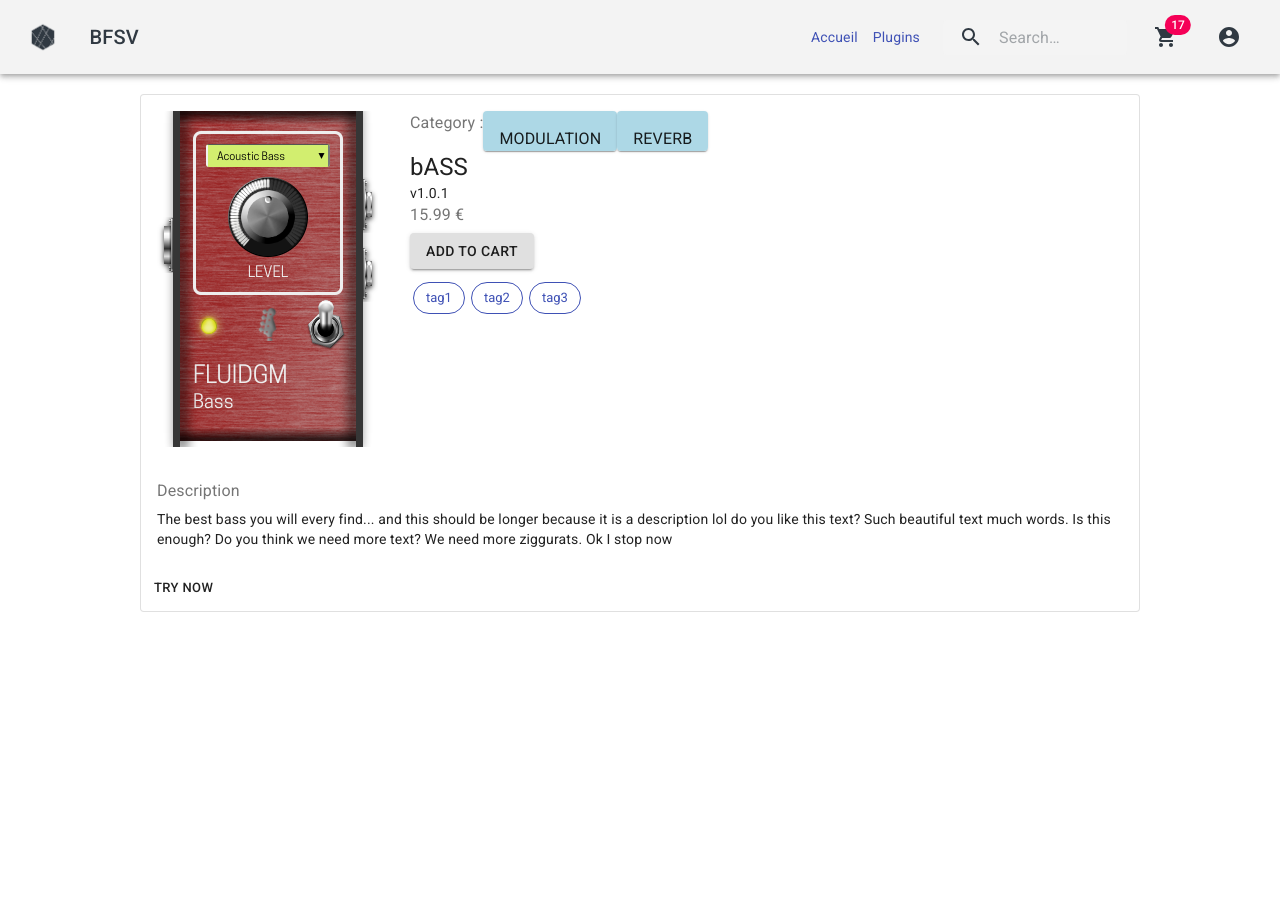
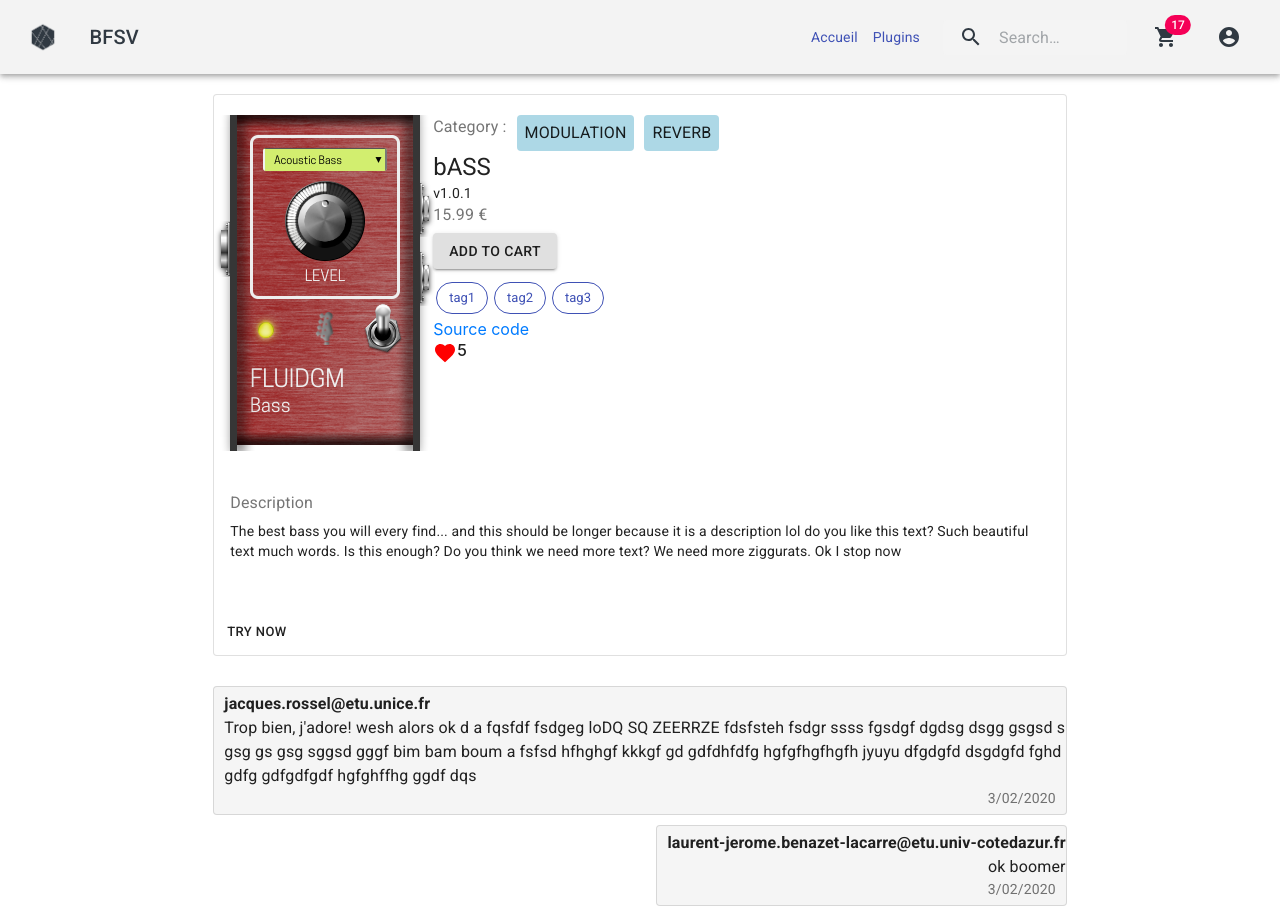
Before and after one commit to salord-f/BFSV, a React (Create React App) app in the folder client/: page /test in a window 1280 px wide. Before the commit the page ends 800 px from the top, so only its background shows below. Built offline with nearby package versions, Linux system fonts and the light colour scheme.

Commit message:
added Comments and refactor detail to a grid

```diff
--- a/client/src/pages/Details.jsx
+++ b/client/src/pages/Details.jsx
@@ -1,4 +1,4 @@
-import React, {Component} from 'react'
+import React from 'react'
 import { toast } from 'react-toastify';
 import 'react-toastify/dist/ReactToastify.css';
 import YouTube from 'react-youtube';
@@ -10,7 +10,13 @@ import Button from '@material-ui/core/Button';
 import Typography from '@material-ui/core/Typography';
 import CardMedia from '@material-ui/core/CardMedia';
 import Chip from '@material-ui/core/Chip';
+import Grid from '@material-ui/core/Grid';
+
+import FavoriteIcon from '@material-ui/icons/Favorite';
+
+
 import '../style/details.scss'
+import {Icon} from "@material-ui/core";
 
 toast.configure({
     autoClose:6000,
@@ -18,11 +24,9 @@ toast.configure({
     });
 
 function CategoryItem(props) {
-    return <Card className="categoryItem1">
-        <CardContent className="categoryItem2">
+    return <Button style={{marginLeft:"10px",background:"lightblue"}}>
         <Typography className="categoryText">{props.item}</Typography>
-        </CardContent>
-    </Card>
+    </Button>
 }
 
 function TagItem(props) {
@@ -30,7 +34,7 @@ function TagItem(props) {
 }
 
 function youTube(videoId) {
-    if(videoId!==""){
+    if(videoId!=="" && videoId!=null){
         return(
             <div className="detailYoutube">
                 <YouTube videoId={videoId}/>
@@ -43,7 +47,52 @@ function addToCard(name){
     toast.success("Plugin "+name+" added to cart.");
 }
 
+function codeLink(link) {
+    if(link!=="" && link!=null){
+        return (
+            <a href={link}>Source code</a>
+        )
+    }
+}
+
+function Comment(props){
+    let time = new Date(props.comment.time);
+    let timeString = time.getDate()+"/";
+    let month = parseInt(time.getMonth())+1;
+    if(month>9){
+        timeString+=month+"/";
+    }else {
+        timeString+="0"+month+"/";
+    }
+    timeString+=time.getFullYear()
+    return(
+        <Card className="comment" variant="outlined" style={{background:"WhiteSmoke"}}>
+            <Grid container direction="column" alignItems={"flex-start"}>
+                <Grid item xs={12} style={{marginLeft:"10px",marginTop:"5px"}}>
+                    <Typography style={{fontWeight:"bold"}}>
+                        {props.comment.authorMail}
+                    </Typography>
+                </Grid>
+            </Grid>
+            <Grid container direction="column" alignItems={"flex-end"} >
+                <Grid item xs={12} style={{marginLeft:"10px"}}>
+                    <Typography>
+                        {props.comment.content}
+                    </Typography>
+                </Grid>
+                <Grid item xs={12} style={{marginRight:"10px",marginBottom:"5px"}}>
+                    <Typography color="textSecondary" style={{fontSize:"14px"}}>
+                        {timeString}
+                    </Typography>
+                </Grid>
+            </Grid>
+        </Card>
+    )
+}
+
 function Details(){
+
+    let x = Date.now();
 
     let testplugin = {
         name: "bASS",
@@ -51,13 +100,21 @@ function Details(){
         description: "The best bass you will every find... and this should be longer because it is a description lol do you like this text? Such beautiful text much words. Is this enough? Do you think we need more text? We need more ziggurats. Ok I stop now",
         author: "FluidGM",
         image: "bASS.png",
-        //next are optional
-        //codeLink: String,
+        codeLink: "https://github.com/salord-f/BFSV",
         categories: ["MODULATION","REVERB"],
         tags: ["tag1","tag2","tag3"],
         youtubeLink: "B3WJaC-7g2c",
-        //likes: [String], // user mails
-        //comments: [{type: mongoose.Schema.ObjectId, ref: 'comments'}],
+        likes: ["wesh","alors","Jul","le","sang"], // user mails
+        comments: [{
+            authorMail: "jacques.rossel@etu.unice.fr",
+            content: "Trop bien, j'adore! wesh alors ok d a fqsfdf fsdgeg loDQ SQ ZEERRZE fdsfsteh fsdgr ssss fgsdgf dgdsg dsgg gsgsd s gsg  gs gsg sggsd gggf bim bam boum a fsfsd hfhghgf kkkgf gd gdfdhfdfg hgfgfhgfhgfh jyuyu dfgdgfd dsgdgfd fghd gdfg gdfgdfgdf hgfghffhg ggdf dqs",
+            time: x,
+        },
+            {
+            authorMail: "laurent-jerome.benazet-lacarre@etu.univ-cotedazur.fr",
+            content: "ok boomer",
+            time: x,
+        }],
         /*status: {
             available: {type: Boolean, default: false},
             automaticValidation: {type: Boolean, default: false},
@@ -71,37 +128,56 @@ function Details(){
     let plugin = testplugin;
 
     return (
+        <Grid container alignItems="center" justify="center" direction="column">
+            <Grid item xs={8}>
                 <Card className="detailCard" variant="outlined">
-            <div className="detailWrapper">
-                <CardContent className="leftCard">
-                    <CardMedia className="detailMedia">
-                        <img src={require("../assets/images/"+plugin.image)}/>
-                    </CardMedia>
-                </CardContent>
-                <CardContent className="rightCard">
+                    <Grid container spacing={3}>
+                        <Grid item xs={3}>
+                            <img className="detailImage" src={require("../assets/images/"+plugin.image)}/>
+                        </Grid>
+                        <Grid item xs={9}>
+                            <Grid container justify="flex-start" style={{marginTop: "20px"}}>
+                                <Grid item xs={12}>
                                     <Typography color="textSecondary" gutterBottom style={{float: "left"}}>
                                         Category :
                                     </Typography>
                                     {plugin.categories.map((item, index) => (
                                         <CategoryItem key={index} item={item} />))
                                     }
+                                </Grid>
+                                <Grid item xs={12}>
                                     <Typography variant="h5" component="h2">
                                         {plugin.name}
                                     </Typography>
+                                </Grid>
+                                <Grid item xs={12}>
                                     <Typography variant="body2" component="p">
                                         {"v"+plugin.version}
                                     </Typography>
+                                </Grid>
+                                <Grid item xs={12}>
                                     <Typography className="detailTitle" color="textSecondary" gutterBottom>
                                         {plugin.price+" €"}
                                     </Typography>
+                                </Grid>
+                                <Grid item xs={12}>
                                     <Button variant="contained" onClick={() => addToCard(plugin.name)}>Add to cart</Button>
-                    <div style={{marginTop: "10px"}}>
+                                </Grid>
+                                <Grid item xs={12} style={{marginTop: "10px"}}>
                                     {plugin.tags.map((item, index) => (
                                         <TagItem key={index} item={item} />))
                                     }
-                    </div>
-                </CardContent>
-            </div>
+                                </Grid>
+                                <Grid item xs={12}>
+                                    {codeLink(plugin.codeLink)}
+                                </Grid>
+                                <Grid item xs={12}>
+                                    <FavoriteIcon style={{float:"left",color:"red"}}>9</FavoriteIcon>
+                                    <h6 style={{float:"left"}}>{plugin.likes.length}</h6>
+                                </Grid>
+                            </Grid>
+                        </Grid>
+                        <Grid item xs={12}>
                             <CardContent>
                                 <Typography className="detailTitle" color="textSecondary" gutterBottom>
                                     Description
@@ -110,11 +186,22 @@ function Details(){
                                     {plugin.description}
                                 </Typography>
                             </CardContent>
+                        </Grid>
+                        <Grid item xs={12}>
                             {youTube(plugin.youtubeLink)}
+                        </Grid>
+                    </Grid>
                     <CardActions>
                         <Button size="small" href={plugin.tryLink}>Try now</Button>
                     </CardActions>
                 </Card>
+            </Grid>
+            <Grid item xs={8} style={{marginTop:"20px"}}>
+                {plugin.comments.map((item, index) => (
+                    <Comment key={index} comment={item} />))
+                }
+            </Grid>
+        </Grid>
     );
 }
 
--- a/client/src/style/details.scss
+++ b/client/src/style/details.scss
@@ -3,7 +3,6 @@
     margin-left: auto;
     margin-right: auto;
     width: fit-content;
-    max-width: 1000px;
 }
 
 .detailTitle{
@@ -24,29 +23,8 @@
     overflow: auto;
 }
 
-.leftCard{
-    margin: auto;
-    width: fit-content;
-    float: left;
-}
-
-.rightCard{
-    margin: auto;
-    width: fit-content;
-    float: right;
-}
-
-.categoryItem1{
-    float: left;
-    height: fit-content;
-    width: fit-content;
-}
-
-.categoryItem2{
-    background-color: lightblue;
-    height: 20px;
-    width: fit-content;
-    text-align: center;
+.detailImage{
+    margin-top: 20px;
 }
 
 .categoryText{
@@ -62,3 +40,9 @@
     margin-left: auto;
     margin-right: auto;
 }
+
+.comment{
+    margin-top: 10px;
+    margin-left: auto;
+    width: fit-content;
+}
```
Lines whose indentation alone changed are shown as unchanged.
